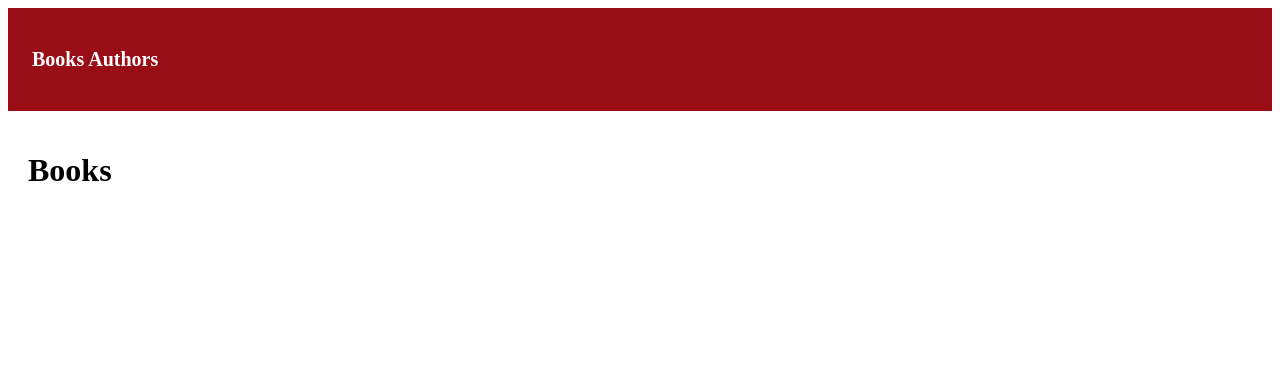
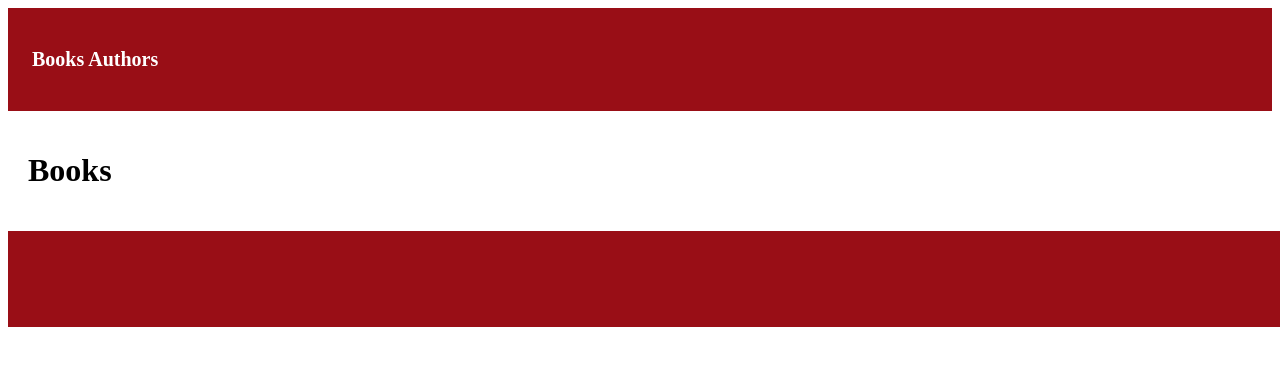
Before and after one commit to amymhaddad/upcase_booklist_app, a Flask app: page /books in a window 1280 px wide. Shown: the top 371 px of the page. Run offline with Flask 2, Linux system fonts and the light colour scheme; parts of the project's set-up code (start-up, migrations or seed data) failed here and were passed over.

Commit message:
Added footer to each page

```diff
--- a/upcase_booklist_app/static/main.css
+++ b/upcase_booklist_app/static/main.css
@@ -36,6 +36,21 @@
     padding: 20px;
 }
 
+
+.footer {
+    background: #990E16;
+    padding: 3em 1.618em;
+    width: 100%;
+    position: absolute;
+}
+
+.footer-index {
+    background: #990E16;
+    padding: 3em 1.618em;
+    width: 100%;
+    bottom: 0;
+    position: absolute;
+}
 
 
 /*authors*/
--- a/upcase_booklist_app/templates/authors.html
+++ b/upcase_booklist_app/templates/authors.html
@@ -26,7 +26,9 @@
                     <img src="{{ details['image'] }}" alt="{{ details['title'] }}">
                 </a></p>
             {% endfor %}
+        </div>
 
-        </div>
+         <div class="footer"></div>
+
     </body>
 </html>
--- a/upcase_booklist_app/templates/books.html
+++ b/upcase_booklist_app/templates/books.html
@@ -29,5 +29,7 @@
             {% endfor %}
         </div>
 
+        <div class="footer"></div>
+
     </body>
 </html>
--- a/upcase_booklist_app/templates/index.html
+++ b/upcase_booklist_app/templates/index.html
@@ -15,7 +15,10 @@
         </nav>
 
 
-        <p>Content holder for image</p>
+
+        <div class="footer-index"></div>
+
+
 
     </body>
 </html>
```
